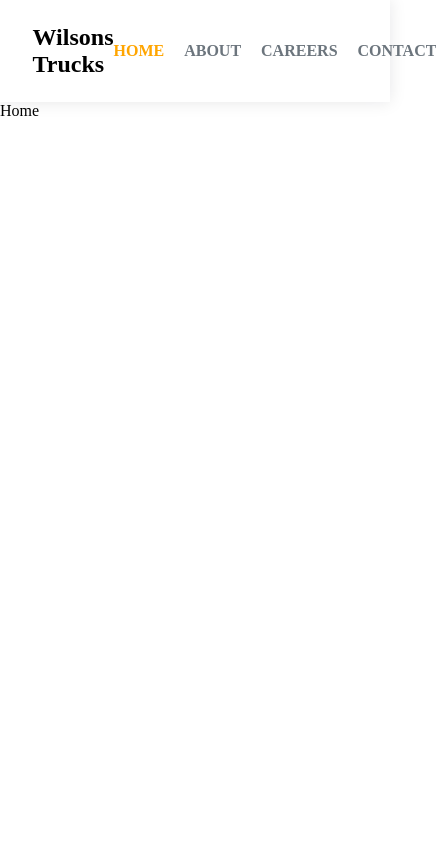
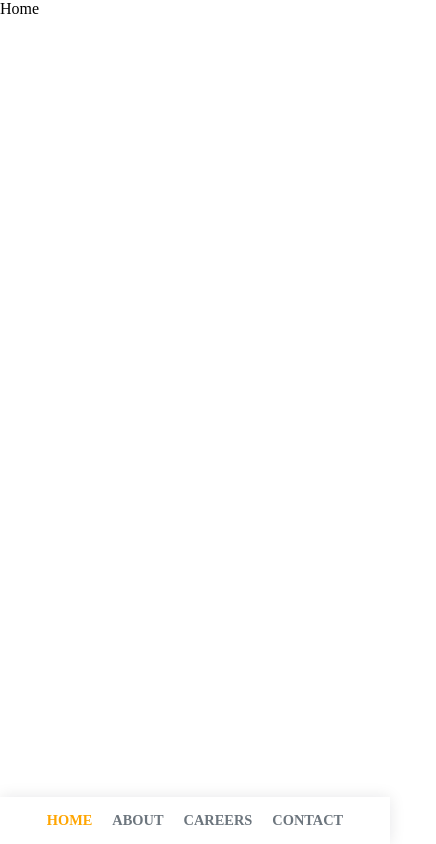
Before and after one commit to KeanuBarnardd/Wilsons-Import-React, a React (Create React App) app in the folder wilson/: page / in a window 390 px wide. Shown: the whole page, 436 px wide, since content can reach past the window. Built offline with nearby package versions, Linux system fonts and the light colour scheme.

Commit message:
Mobile nav styling
Responsive navbar complete.

```diff
--- a/wilson/package.json
+++ b/wilson/package.json
@@ -9,6 +9,7 @@
     "framer-motion": "^6.5.1",
     "react": "^18.2.0",
     "react-dom": "^18.2.0",
+    "react-icons": "^4.4.0",
     "react-router": "^6.3.0",
     "react-router-dom": "^6.3.0",
     "react-scripts": "5.0.1",
--- a/wilson/src/Components/Navbar/Navbar.jsx
+++ b/wilson/src/Components/Navbar/Navbar.jsx
@@ -1,5 +1,7 @@
 import React from "react";
 import { NavLink } from "react-router-dom";
+import {AiFillHome,AiFillPhone,AiFillFileText,AiFillQuestionCircle} from "react-icons/ai";
+
 
 import "./Navbar.scss";
 import "../../App.scss";
@@ -12,15 +14,19 @@ const Navbar = () => {
         <div className="navbar__links">
           <NavLink to="/" className={({ isActive }) => (isActive ? "active navlinks" : "navlinks")}>
             Home
+            <AiFillHome className="navbar__navlinks-icon"/>
           </NavLink>
           <NavLink to="/about" className={({ isActive }) => (isActive ? "active navlinks" : "navlinks")}>
             About
+            <AiFillQuestionCircle className="navbar__navlinks-icon"/>
           </NavLink>
           <NavLink to="/careers" className={({ isActive }) => (isActive ? "active navlinks" : "navlinks")}>
             Careers
+            <AiFillFileText className="navbar__navlinks-icon"/>
           </NavLink>
           <NavLink to="/contact" className={({ isActive }) => (isActive ? "active navlinks" : "navlinks")}>
             Contact
+            <AiFillPhone className="navbar__navlinks-icon"/>
           </NavLink>
         </div>
       </ul>
--- a/wilson/src/Components/Navbar/Navbar.scss
+++ b/wilson/src/Components/Navbar/Navbar.scss
@@ -1,5 +1,6 @@
 nav {
   padding: var(--p-2);
+
   box-shadow: var(--box-shadow-11);
   .navbar {
     justify-content: space-between;
@@ -9,17 +10,60 @@ nav {
       gap: var(--gap-1);
 
       .navlinks {
-        text-decoration: none;
         font-weight: 800;
         color: var(--grey-400);
+        text-decoration: none;
         text-transform: uppercase;
+
+        .navbar__navlinks-icon{
+          display: none;
+        }
 
       }
 
-      .navlinks.active{
+      .navlinks.active {
         color: var(--secondary-color);
         transition: all ease-in-out var(--timer-short);
       }
     }
   }
 }
+
+@media screen and (max-width: 600px) {
+  nav {
+    position: fixed;
+    bottom: 0;
+    padding: 15px 0px;
+
+    width: 100%;
+
+    .navbar {
+      display: flex;
+      justify-content: space-evenly;
+
+      .navbar__logo {
+        display: none;
+      }
+      .navbar__links {
+        display: flex;
+        justify-content: space-between;
+
+        .navlinks {
+          position: relative;
+          display: flex;
+          flex-direction: column-reverse;
+          text-align: center;
+
+          font-size: var(--fs-1);
+
+          .navbar__navlinks-icon {
+            margin-bottom: 5px;
+            font-size: var(--fs-2);
+            width: 100%;
+            text-align: center;
+          }
+        }
+      }
+    }
+  }
+}
--- a/wilson/src/Globals.css
+++ b/wilson/src/Globals.css
@@ -4,7 +4,7 @@
 
 :root {
   --font-base: "DM Sans", sans-serif;
-
+  --p-0:0.8rem;
   --p-1: 1rem;
   --p-2: 1.5rem;
   --p-3: 3rem;
@@ -14,6 +14,10 @@
   --gap-3: 60px;
   --pad-btn-1-w: 1.7rem;
   --pad-btn-1-h: 0.8rem;
+
+
+  --fs-1:0.9rem;
+  --fs-2:1.2rem;
 
   /*Custom-Main Colours to be changed to suit theme for website.*/
   --white-color: #fff;
```
Also changed, not shown: 1 other file (tests, documents, lock files or other folders).
